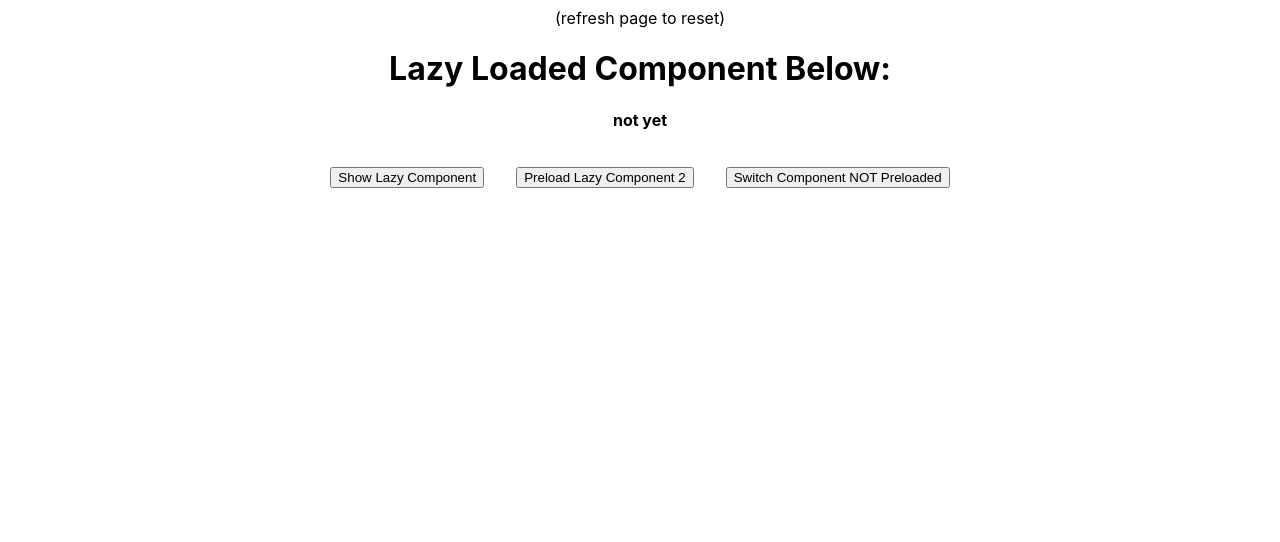
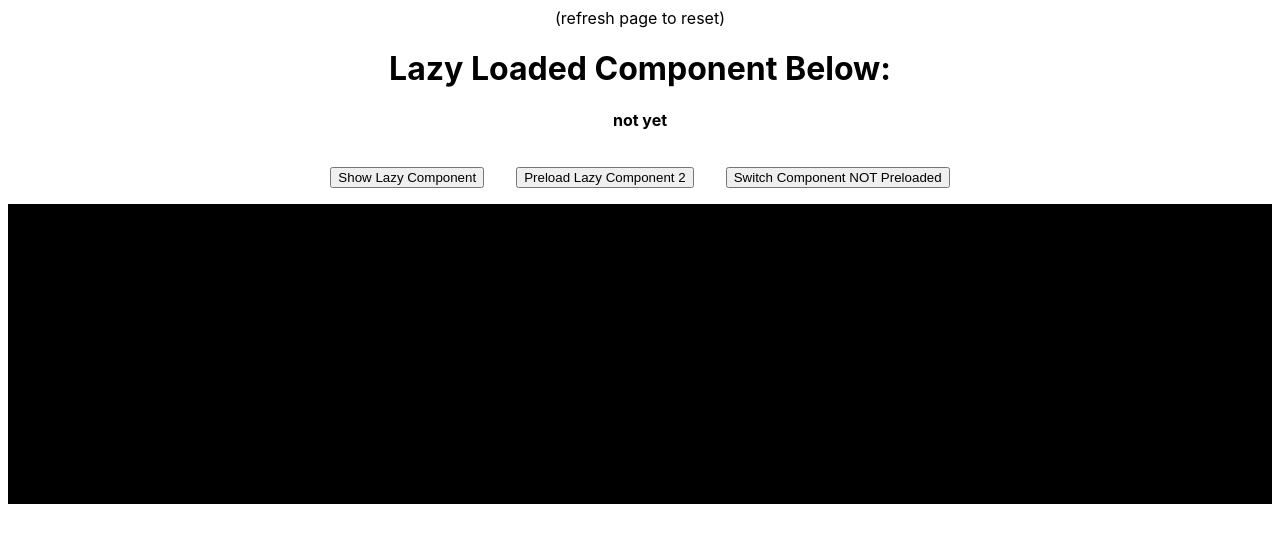
Before and after one commit to rufiooh/react_dynamic_laziness, a React (Create React App) app: page / in a window 1280 px wide. Shown: the top 542 px of the page. Built offline with nearby package versions, Linux system fonts and the light colour scheme.

Commit message:
faet: added flicker amplifier bar

```diff
--- a/src/App.tsx
+++ b/src/App.tsx
@@ -19,6 +19,11 @@ const StyledApp = styled.div`
 
 const StyledButton = styled.button`
   margin: 1rem;
+`;
+
+const FlickerAmplifier = styled.div`
+  height: 300px;
+  background: black;
 `;
 
 function App() {
@@ -64,6 +69,7 @@ function App() {
       >
         Switch Component {isPreloaded ? "" : "NOT"} Preloaded
       </StyledButton>
+      <FlickerAmplifier />
     </StyledApp>
   );
 }
```
